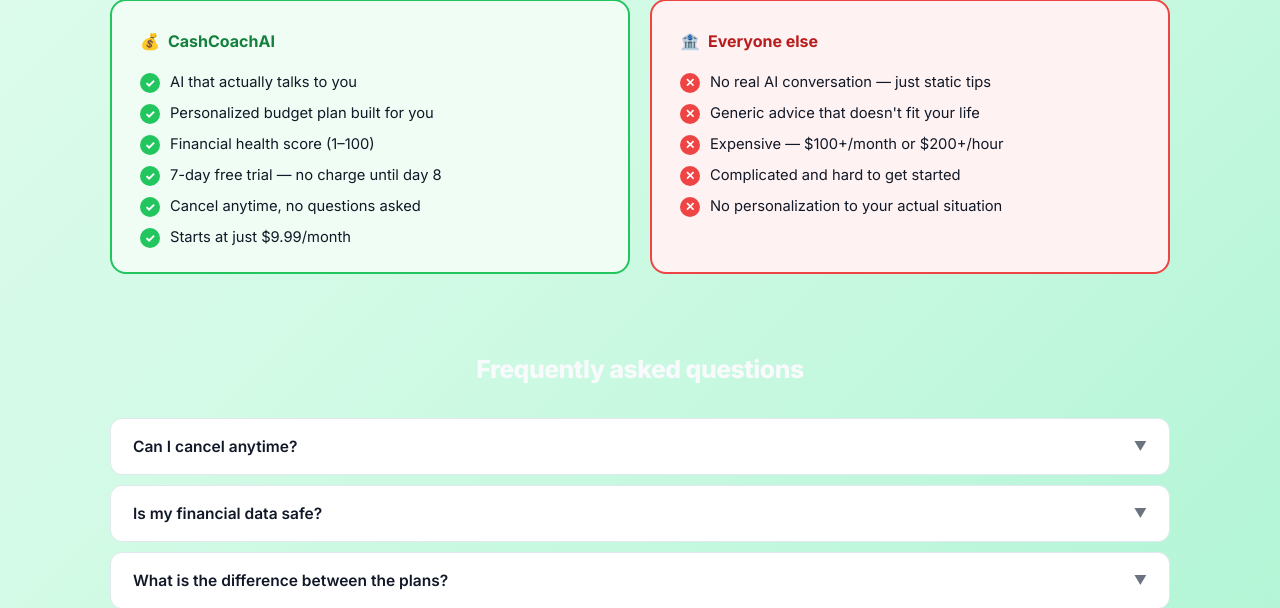
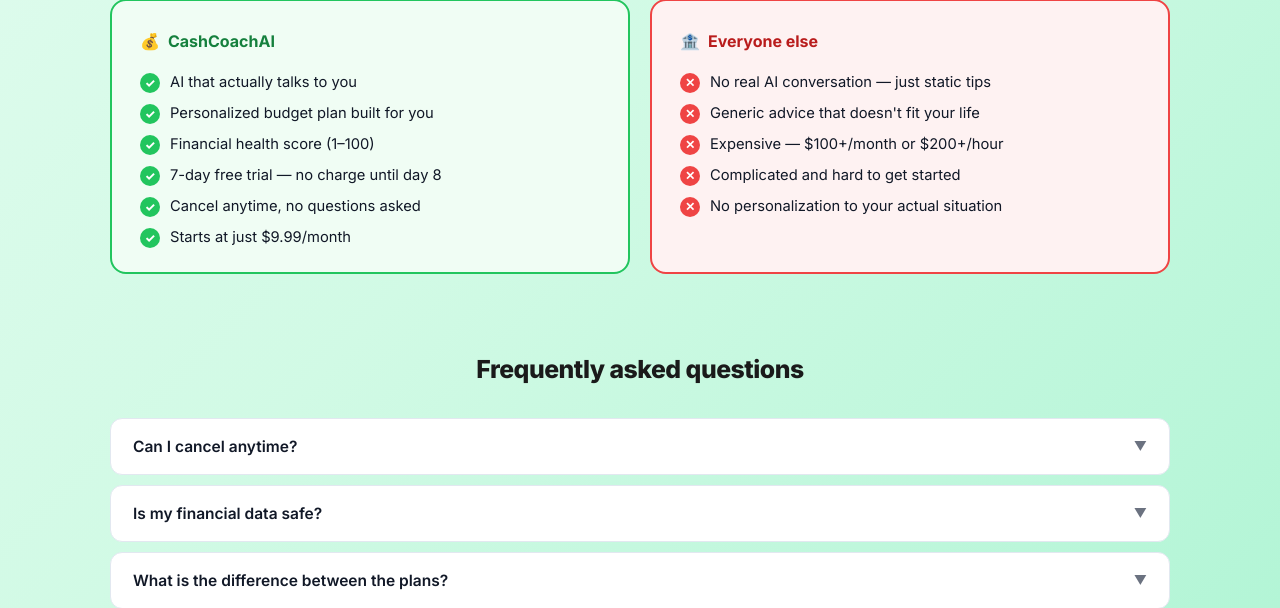
Before and after one commit to jamisondraddy21-create/cashcoachai, a Flask app: page /subscribe in a window 1280 px wide. Shown: the part 979-1587 px from the top of the page. Run offline with Flask 2, Linux system fonts and the light colour scheme; some libraries are stand-ins or nearby versions.

Commit message:
fix FAQ title color

```diff
--- a/templates/subscribe.html
+++ b/templates/subscribe.html
@@ -89,7 +89,7 @@
       text-align: center;
       font-size: 1.55rem;
       font-weight: 800;
-      color: #f8fafc;
+      color: #1a1a1a;
       margin: 0 0 28px;
       letter-spacing: -0.02em;
     }
```
